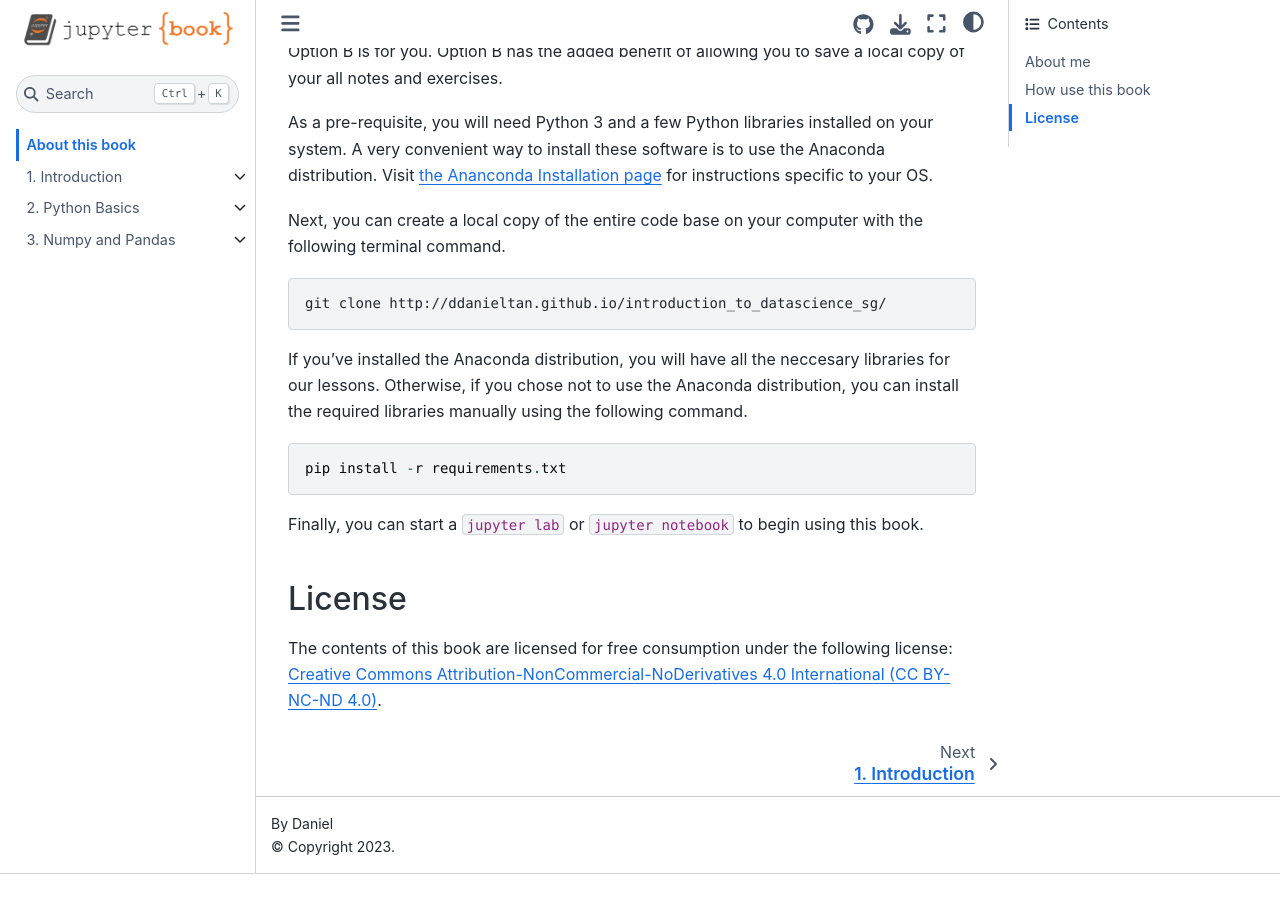
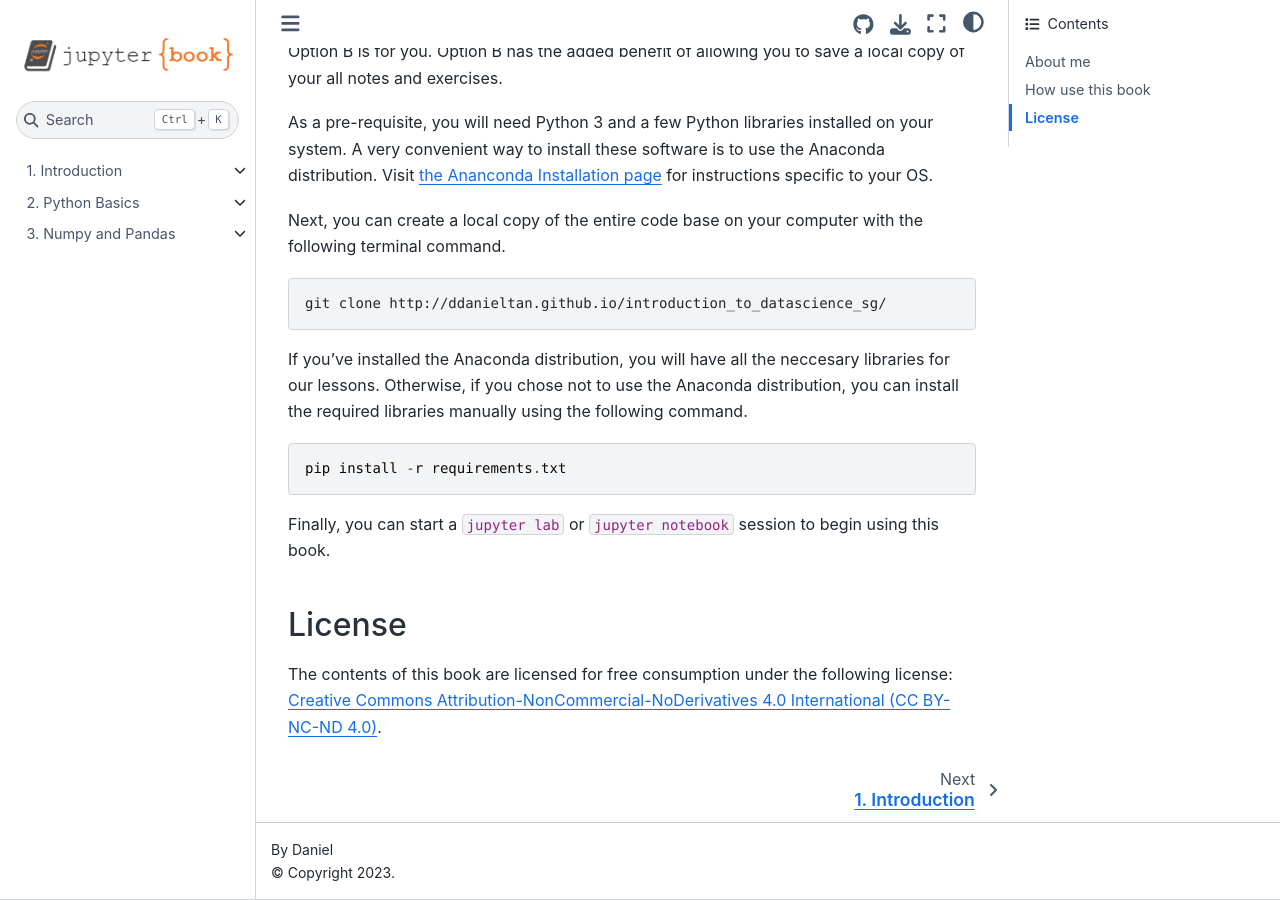
Before and after one commit to ddanieltan/introduction_to_datascience_sg, a Jupyter Book: the page built from chapters/0_about/about_this_book.md, in a window 1280 px wide and 900 px high, scrolled down 1000 px. Built offline with Jupyter Book 1.0.4 settings and Sphinx 7.4.7 and the Sphinx Book theme 1.1.4, drawn with Linux system fonts in a browser that asks for light colours; pages that are not in the unit, such as notebooks, are missing from menus; before the commit the page ends 1874 px from its top, so only the background shows below that; part of the change alters nothing that is shown.

````diff
--- a/_config.yml
+++ b/_config.yml
@@ -6,10 +6,10 @@ logo: images/logo.png
 html:
   favicon: images/favicon.ico
   google_analytics_id: UA-173954222-1
-  home_page_in_navbar: true
-  use_edit_page_button: true
-  use_repository_button: true
-  use_issues_button: true
+  home_page_in_navbar: False
+  use_edit_page_button: True
+  use_repository_button: True
+  use_issues_button: True
   baseurl: https://github.com/ddanieltan/introduction_to_datascience_sg
 
 repository:
--- a/chapters/0_about/about_this_book.md
+++ b/chapters/0_about/about_this_book.md
@@ -35,7 +35,7 @@ If you've installed the Anaconda distribution, you will have all the neccesary l
 ```
 pip install -r requirements.txt
 ```
-Finally, you can start a `jupyter lab` or `jupyter notebook` to begin using this book.
+Finally, you can start a `jupyter lab` or `jupyter notebook` session to begin using this book.
 
 ## License
 The contents of this book are licensed for free consumption under the following license:
````
Also changed, not shown: 1 other file.
